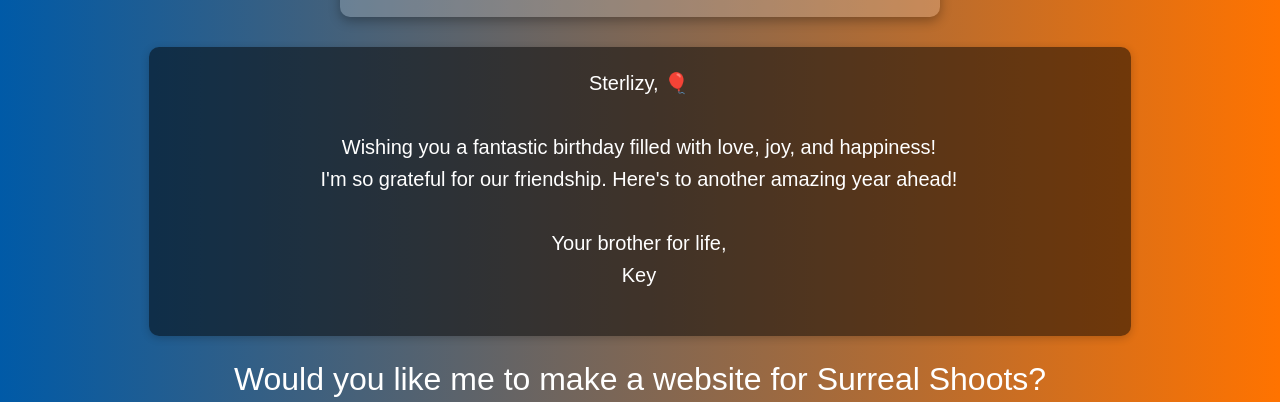
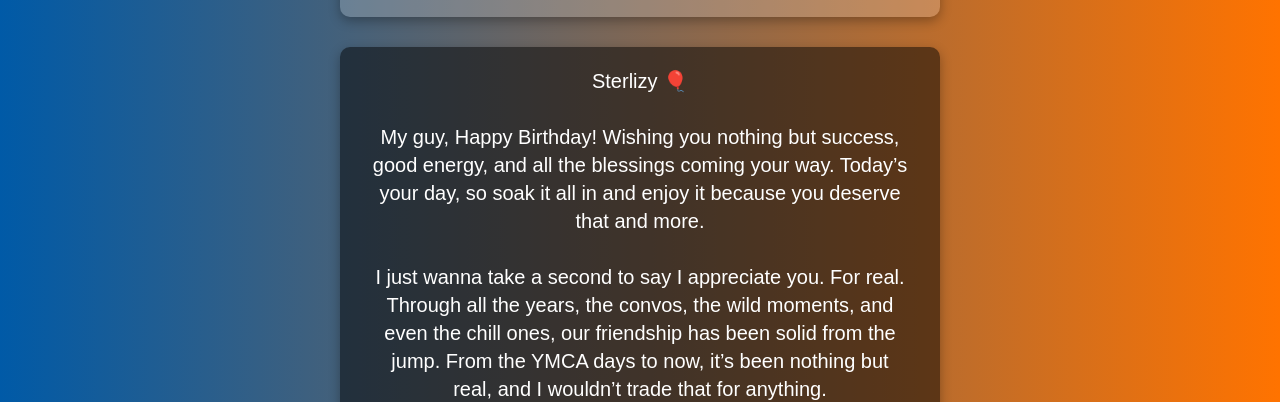
Before and after one commit to The1keyy/sterlo-birthday-gift, a plain HTML site: page index.html in a window 1280 px wide. Shown: the part 902-1304 px from the top of the page. Drawn offline with nearby package versions, Linux system fonts and the light colour scheme.

Commit message:
EDIT THE MESSAGE HAD A ERORR BUT NOW FIX

```diff
--- a/script.js
+++ b/script.js
@@ -1,12 +1,24 @@
 document.addEventListener("DOMContentLoaded", function () {
     // 🎉 Birthday Message Typing Effect
-    const message = `Sterlizy, 🎈
+    const message = `Sterlizy 🎈
 
-    Wishing you a fantastic birthday filled with love, joy, and happiness!
-    I'm so grateful for our friendship. Here's to another amazing year ahead!
+    My guy, Happy Birthday! Wishing you nothing but success, good energy, and all the blessings coming your way. Today’s your day, so soak it all in and enjoy it because you deserve that and more.
+
+    I just wanna take a second to say I appreciate you. For real. Through all the years, the convos, the wild moments, and even the chill ones, our friendship has been solid from the jump. From the YMCA days to now, it’s been nothing but real, and I wouldn’t trade that for anything.
+
+    And they say by 25, your brain is finally fully developed so technically, no more reckless decisions. But let’s be honest, we both know that ain’t stopping nothing.
+
+    Life moves fast, but one thing that’s always been constant is this friendship. No matter what, I got you—just like you always got me. And to show you how much I value that, I coded this website for you.
+
+    So today, it’s all about you. Enjoy the love, celebrate the moment, and keep making moves.
+
+    Much love, fam. Stay blessed and turn up! 🎉🔥
 
     Your brother for life,
     Key`;
+
+    document.getElementById("animated-text").innerHTML = message.replace(/\n/g, "<br>");
+    ;
 
     const textElement = document.getElementById("animated-text");
     textElement.innerHTML = `<span class="typing">${message.replace(/\n/g, "<br>")}</span>`;
@@ -42,12 +54,14 @@ document.addEventListener("DOMContentLoaded", function () {
     // ✅ Yes/No Button Click Events
     document.getElementById("yes-btn").addEventListener("click", function () {
         document.getElementById("response-msg").innerText = "HMU And Let Me Know!!!!";
-        document.getElementById("response-msg").style.color = "green";
+        document.getElementById("response-msg").style.color = "white";
+        document.getElementById("response-msg").scrollIntoView({ behavior: "smooth", block: "center" });
     });
 
     document.getElementById("no-btn").addEventListener("click", function () {
-        document.getElementById("response-msg").innerText = "Bumm";
-        document.getElementById("response-msg").style.color = "red";
+        document.getElementById("response-msg").innerText = "Bumm STOP PLAYING PICK YES";
+        document.getElementById("response-msg").style.color = "white";
+        document.getElementById("response-msg").scrollIntoView({ behavior: "smooth", block: "center" });
     });
 
     // 🖼 Memory Grid Logic (4x4 Grid of Random Videos & Photos)
--- a/style.css
+++ b/style.css
@@ -78,34 +78,29 @@ video:hover {
 
 .message-box {
     background: rgba(0, 0, 0, 0.5);
-    padding: 20px 40px; /* Ensures enough spacing inside */
+    padding: 20px 30px; /* Adds space inside */
     border-radius: 10px;
-    box-shadow: 0px 2px 8px rgba(0, 0, 0, 0.2);
+    box-shadow: 0px 4px 12px rgba(0, 0, 0, 0.3);
     width: 90%; /* Keeps it inside the container */
-    max-width: 90vw; /* Adjust width dynamically based on screen size */
-    margin: 20px auto; /* Centers it with space above */
-    font-size: 16px; /* Makes text readable */
+    max-width: 600px; /* Prevents it from being too wide */
+    margin: 20px auto; /* Centers it */
+    font-size: 13px; /* Makes text smaller to fit more content */
     font-weight: bold;
     color: white;
-    height: auto; /* Allows the box to grow with text */
-    display: block; /* Prevents flex issues */
-    text-align: center; /* Centers text properly */
-    word-wrap: break-word; /* Prevents text from overflowing */
-    white-space: normal; /* Ensures text breaks correctly */
-    line-height: 1.6; /* Improves spacing between lines */
-    overflow: visible; /* Ensures all text is shown */
+    min-height: auto; /* Allows it to grow dynamically */
+    height: auto !important; /* Forces expansion */
+    display: block; /* Prevents flexbox issues */
+    text-align: center; /* Centers text */
+    word-wrap: break-word; /* Prevents text overflow */
+    white-space: normal; /* Ensures text wraps */
+    line-height: 1.4; /* Optimizes spacing */
+    overflow: visible !important; /* Forces all content to be shown */
+    max-height: none !important; /* Ensures the box is NOT limited in height */
 }
 
 
-/* Typing Effect */
-.typing {
-    display: inline-block;
-    border-right: 2px solid white;
-    white-space: nowrap;
-    overflow: hidden;
-    width: 0;
-    animation: typing 3s steps(40, end) forwards, blink 0.75s step-end infinite;
-}
+
+
 
 /* Yes/No Section */
 .btn-group button {
```
